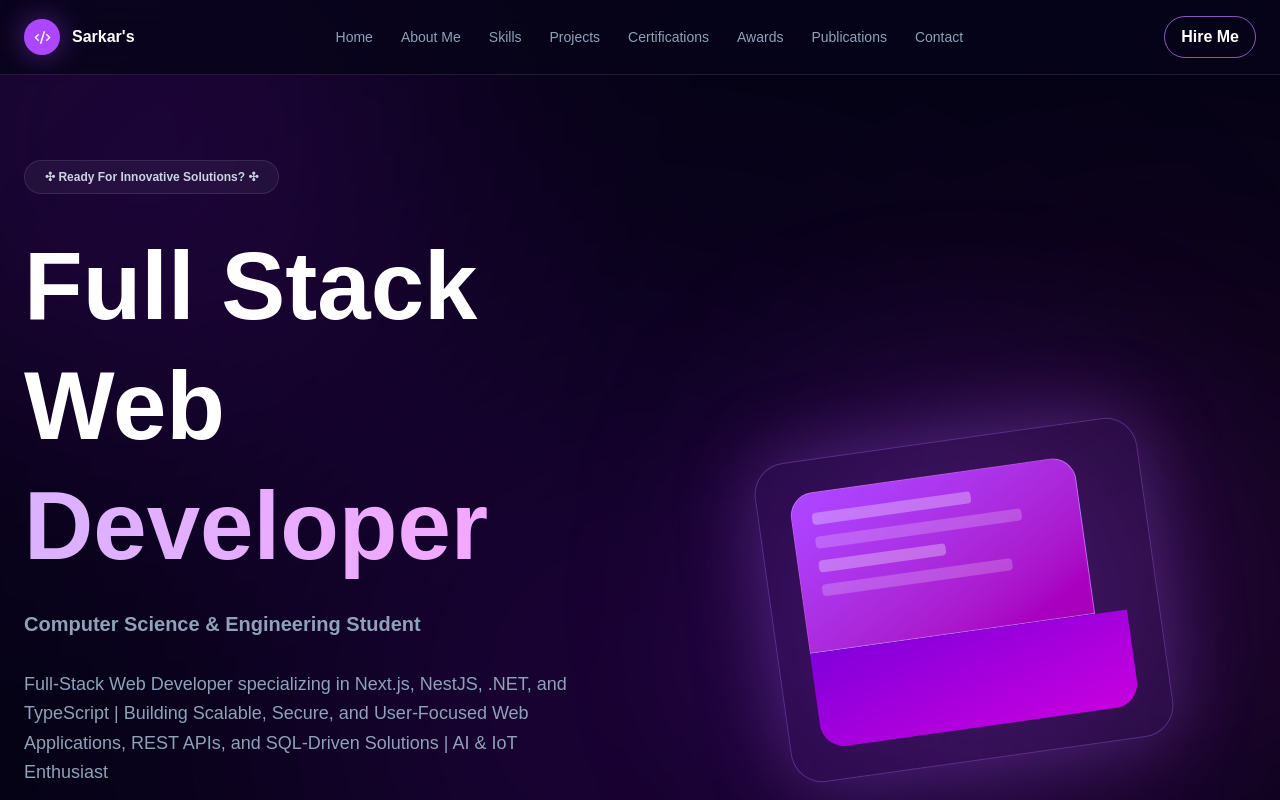
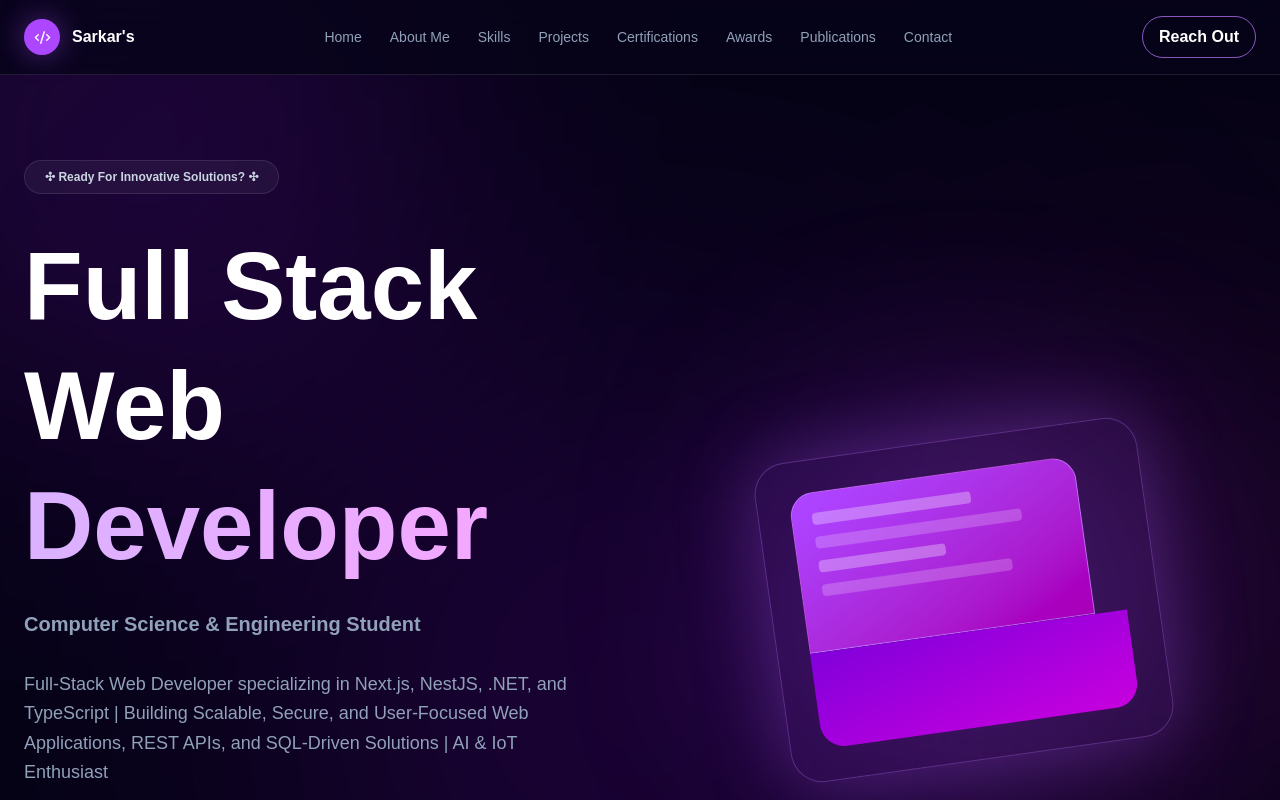
Before and after one commit to Sarkar-Shizan/My-Portfolio-Website, a Next.js app: page / in a window 1280 px wide. Shown: the top 800 px of the page. Built offline with nearby package versions, Linux system fonts and the light colour scheme.

Commit message:
reach out button added

```diff
--- a/components/layout/Navbar.tsx
+++ b/components/layout/Navbar.tsx
@@ -44,7 +44,7 @@ export default function Navbar() {
           href="/contact"
           className="hidden items-center gap-2 rounded-full border border-purple-400/70 bg-transparent px-4 py-2 font-bold text-purple-300 transition-all duration-300 ease-out hover:-translate-y-1 hover:border-purple-300 hover:text-purple-100 hover:shadow-[0_0_35px_rgba(168,85,247,0.65)] lg:inline-flex"
         >
-          Hire Me
+          Reach Out
         </Link>
 
         {/* Mobile Actions */}
@@ -55,7 +55,7 @@ export default function Navbar() {
             onClick={() => setIsOpen(false)}
             className="inline-flex h-10 items-center justify-center whitespace-nowrap rounded-full border border-purple-400/70 px-4 text-xs font-bold text-purple-300 transition-all duration-300 ease-out hover:border-purple-300 hover:text-purple-100 hover:shadow-[0_0_25px_rgba(168,85,247,0.6)] sm:text-sm"
           >
-            Hire Me
+            Reach Out
           </Link>
 
           {/* Mobile Hamburger */}
```
